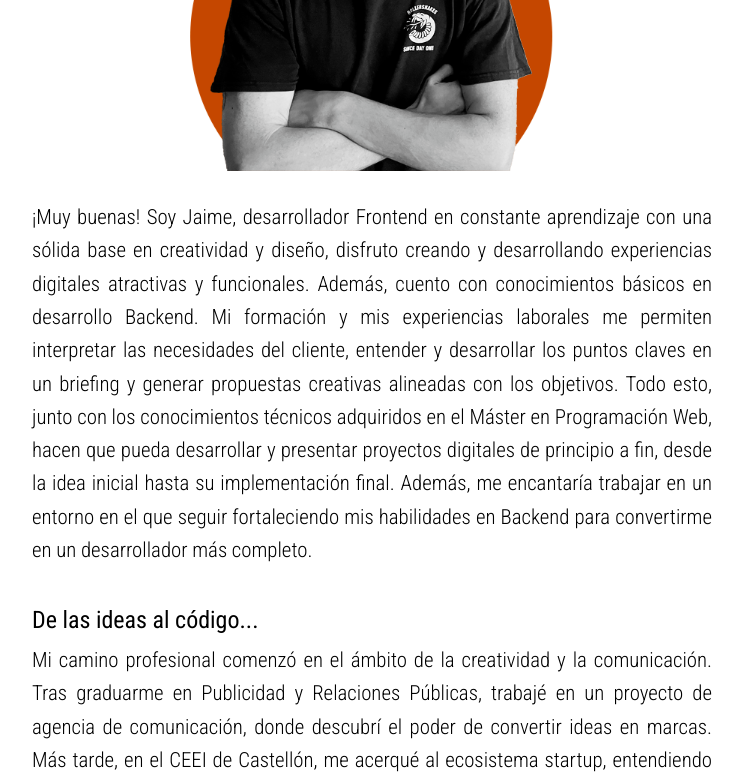
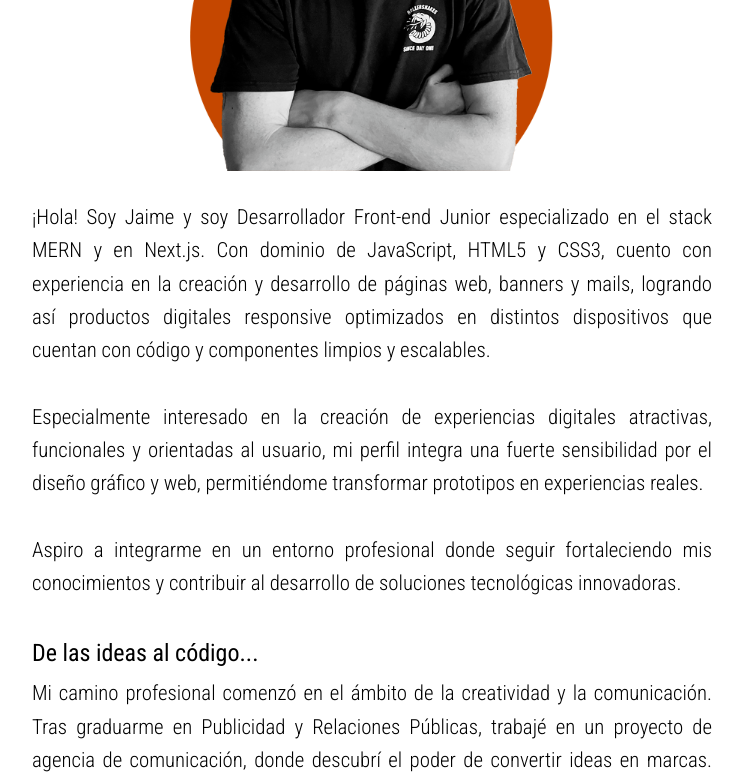
Before and after one commit to jaimeneco/Web-JaimeNebot, a React (Vite) app: page /about in a window 1280 px wide. Shown: the part 483-1265 px from the top of the page, without its empty margins (268-1011 px from the left). Built offline with nearby package versions, Linux system fonts and the light colour scheme.

Commit message:
Update AboutPage.jsx

```diff
--- a/src/pages/about/AboutPage.jsx
+++ b/src/pages/about/AboutPage.jsx
@@ -9,9 +9,8 @@ export const AboutPage = () => {
             <Header />
             <main className="Main-aboutContent">
                 <img className="Main-aboutImg" src="/imgs/img-about-me.png" alt="" />
-                <p className="Main-aboutText">¡Muy buenas! Soy Jaime, desarrollador Frontend en constante aprendizaje con una sólida base en creatividad y diseño, disfruto creando y desarrollando experiencias digitales atractivas y funcionales. Además, cuento con conocimientos básicos en desarrollo Backend.
-                Mi formación y mis experiencias laborales me permiten interpretar las necesidades del cliente, entender y desarrollar los puntos claves en un briefing y generar propuestas creativas alineadas con los objetivos. Todo esto, junto con los conocimientos técnicos adquiridos en el Máster en Programación Web, hacen que pueda desarrollar y presentar proyectos digitales de principio a fin, desde la idea inicial hasta su implementación final.
-                Además, me encantaría trabajar en un entorno en el que seguir fortaleciendo mis habilidades en Backend para convertirme en un desarrollador más completo.</p><br />
+                <p className="Main-aboutText">¡Hola! Soy Jaime y soy Desarrollador Front-end Junior especializado en el stack MERN y en Next.js. Con dominio de JavaScript, HTML5 y CSS3, cuento con experiencia en la creación y desarrollo de páginas web, banners y mails, logrando así productos digitales responsive optimizados en distintos dispositivos que cuentan con código y componentes limpios y escalables.<br/><br/> Especialmente interesado en la creación de experiencias digitales atractivas, funcionales y orientadas al usuario, mi perfil integra una fuerte sensibilidad por el diseño gráfico y web, permitiéndome transformar prototipos en experiencias reales.<br/><br/>
+                Aspiro a integrarme en un entorno profesional donde seguir fortaleciendo mis conocimientos y contribuir al desarrollo de soluciones tecnológicas innovadoras.</p><br />
                 <div>
                     <p className="Main-aboutTitle">De las ideas al código...</p>
                     <p className="Main-aboutText">Mi camino profesional comenzó en el ámbito de la creatividad y la comunicación. Tras graduarme en Publicidad y Relaciones Públicas, trabajé en un proyecto de agencia de comunicación, donde descubrí el poder de convertir ideas en marcas. Más tarde, en el CEEI de Castellón, me acerqué al ecosistema startup, entendiendo cómo la tecnología y la estrategia digital pueden transformar negocios desde su base.</p><br />
```
